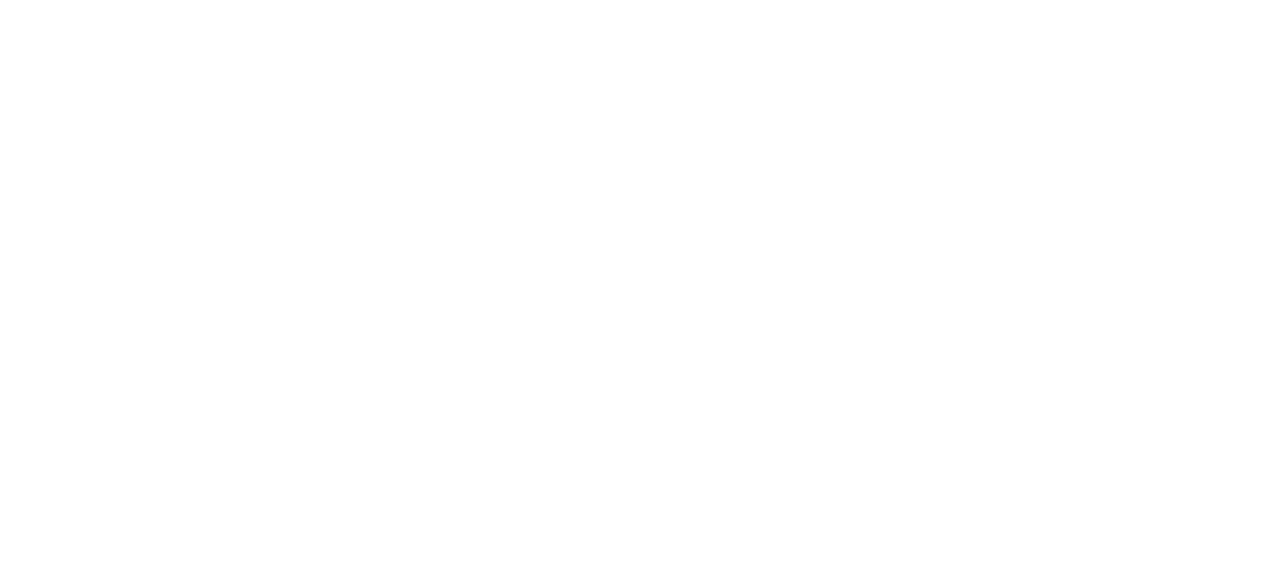
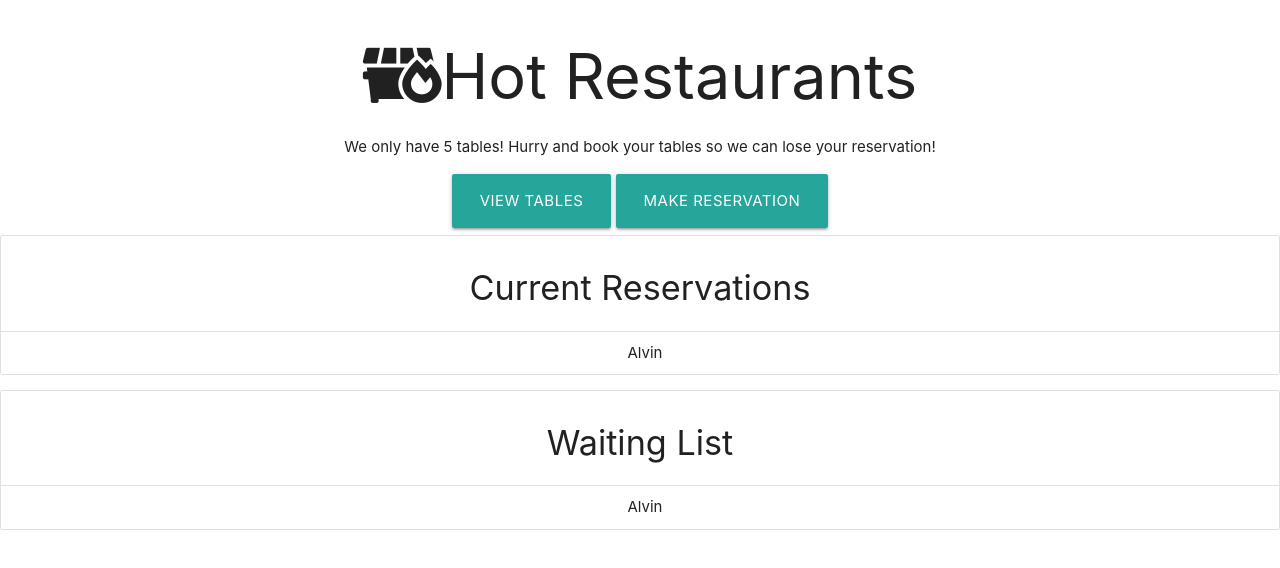
Before and after one commit to ChristianGoldman/Hot-restaurant, a website: page html/tables.html in a window 1280 px wide. Drawn offline with nearby package versions, Linux system fonts and the light colour scheme.

Commit message:
tables html setup, reser setup

```diff
--- a/assets/style.css
+++ b/assets/style.css
@@ -0,0 +1,3 @@
+body {
+    text-align: center;
+}
--- a/html/reserve.html
+++ b/html/reserve.html
@@ -4,7 +4,7 @@
     <meta charset="UTF-8" />
     <meta name="viewport" content="width=device-width, initial-scale=1.0" />
     <title>Document</title>
-    <link rel="stylesheet" href="./assets/style.css" />
+    <link rel="stylesheet" href="../assets/style.css" />
     <link
       rel="stylesheet"
       href="https://cdnjs.cloudflare.com/ajax/libs/materialize/1.0.0/css/materialize.min.css"
--- a/html/tables.html
+++ b/html/tables.html
@@ -0,0 +1,29 @@
+<!DOCTYPE html>
+<html lang="en">
+<head>
+    <meta charset="UTF-8">
+    <meta name="viewport" content="width=device-width, initial-scale=1.0">
+    <title>Document</title>
+    <link rel="stylesheet" href="../assets/style.css">
+    <link rel="stylesheet" href="https://cdnjs.cloudflare.com/ajax/libs/materialize/1.0.0/css/materialize.min.css">
+    <link rel="stylesheet" href="https://pro.fontawesome.com/releases/v5.10.0/css/all.css" integrity="sha384-AYmEC3Yw5cVb3ZcuHtOA93w35dYTsvhLPVnYs9eStHfGJvOvKxVfELGroGkvsg+p" crossorigin="anonymous"/>
+</head>
+<body>
+
+    <h1><i class="fas fa-dumpster-fire"></i>Hot Restaurants</h1>
+    <p>We only have 5 tables! Hurry and book your tables so we can lose your reservation!</p>
+    <a class="waves-effect waves-light btn-large">View tables</a>
+    <a class="waves-effect waves-light btn-large">Make Reservation</a>
+
+    <ul class="collection with-header">
+        <li class="collection-header"><h4>Current Reservations</h4></li>
+        <li class="collection-item" id="cReservation">Alvin</li>
+    </ul>
+
+    <ul class="collection with-header" id="wList">
+        <li class="collection-header"><h4>Waiting List</h4></li>
+        <li class="collection-item" id="waiting">Alvin</li>
+
+    </ul>
+</body>
+</html>
```
